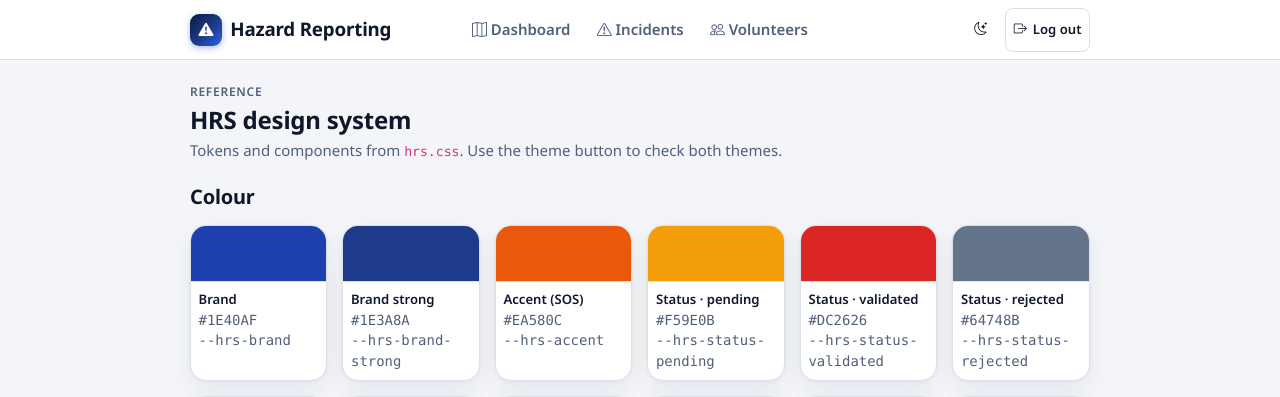
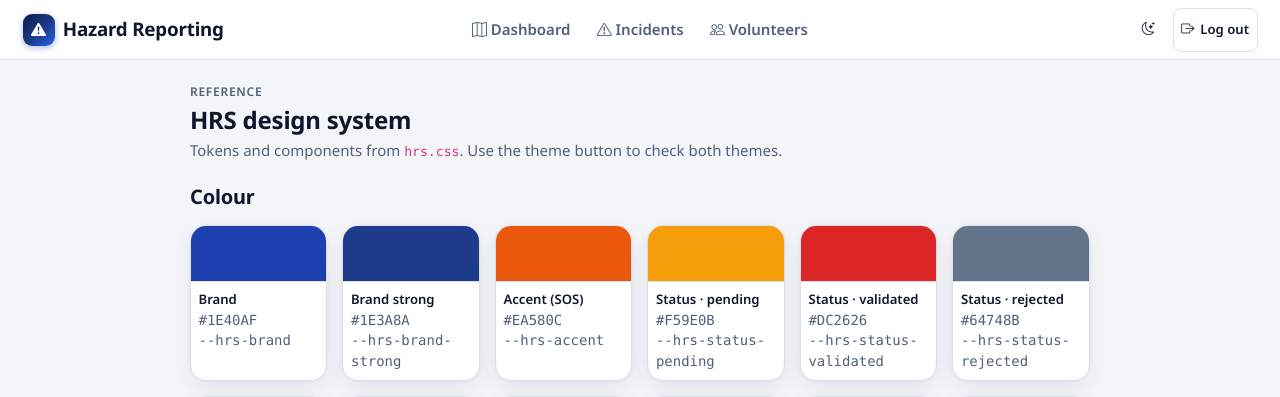
Before and after one commit to skfarhad/hazard_reporting_system, a Django app: page /app/design/ in a window 1280 px wide. Shown: the top 397 px of the page. Run offline with Django 3.2, Linux system fonts and the light colour scheme; parts of the project's set-up code (start-up, migrations or seed data) failed here and were passed over.

Commit message:
Let the navbar span the full width; content stays at 900px
Co-Authored-By: Claude Opus 5.5 <noreply@anthropic.com>

```diff
--- a/apps/webui/static/webui/css/hrs.css
+++ b/apps/webui/static/webui/css/hrs.css
@@ -311,8 +311,9 @@ h4, h5, h6, .h4, .h5, .h6 { font-weight: 600; line-height: 1.35; }
 .hrs-search > .form-control { padding-left: 2.3rem; }
 
 /* ---- Layout ----
- * Content is centred at a readable width (--hrs-content-max) instead of spanning the window;
- * the navbar's inner row uses the same width so brand and actions line up with the content.
+ * Content is centred at a readable width (--hrs-content-max) instead of spanning the window.
+ * The navbar spans the full width (brand at the left edge, actions at the right); its centred
+ * tabs still line up with the content column.
  */
 .hrs-container {
     width: 100%;
@@ -321,6 +322,7 @@ h4, h5, h6, .h4, .h5, .h6 { font-weight: 600; line-height: 1.35; }
     padding-inline: var(--hrs-gutter);
 }
 @media (min-width: 992px) { :root { --hrs-gutter: 1.5rem; } }
+.hrs-navbar-inner { width: 100%; padding-inline: var(--hrs-gutter); }
 
 /* ---- Surfaces ---- */
 .card, .hrs-card {
--- a/apps/webui/templates/webui/base.html
+++ b/apps/webui/templates/webui/base.html
@@ -12,7 +12,7 @@
 <body class="{% block body_class %}{% endblock %}">
 {% block navbar %}
 <nav class="navbar navbar-expand-lg hrs-navbar sticky-top">
-  <div class="hrs-container d-flex flex-wrap align-items-center justify-content-between gap-2">
+  <div class="hrs-navbar-inner d-flex flex-wrap align-items-center justify-content-between gap-2">
     <a class="navbar-brand hrs-brand" href="/app/">
       <span class="hrs-brand-mark"><i class="bi bi-exclamation-triangle-fill"></i></span>
       <span>Hazard Reporting</span>
```
Also changed, not shown: docs/design-system.md (+2 -2 lines).
